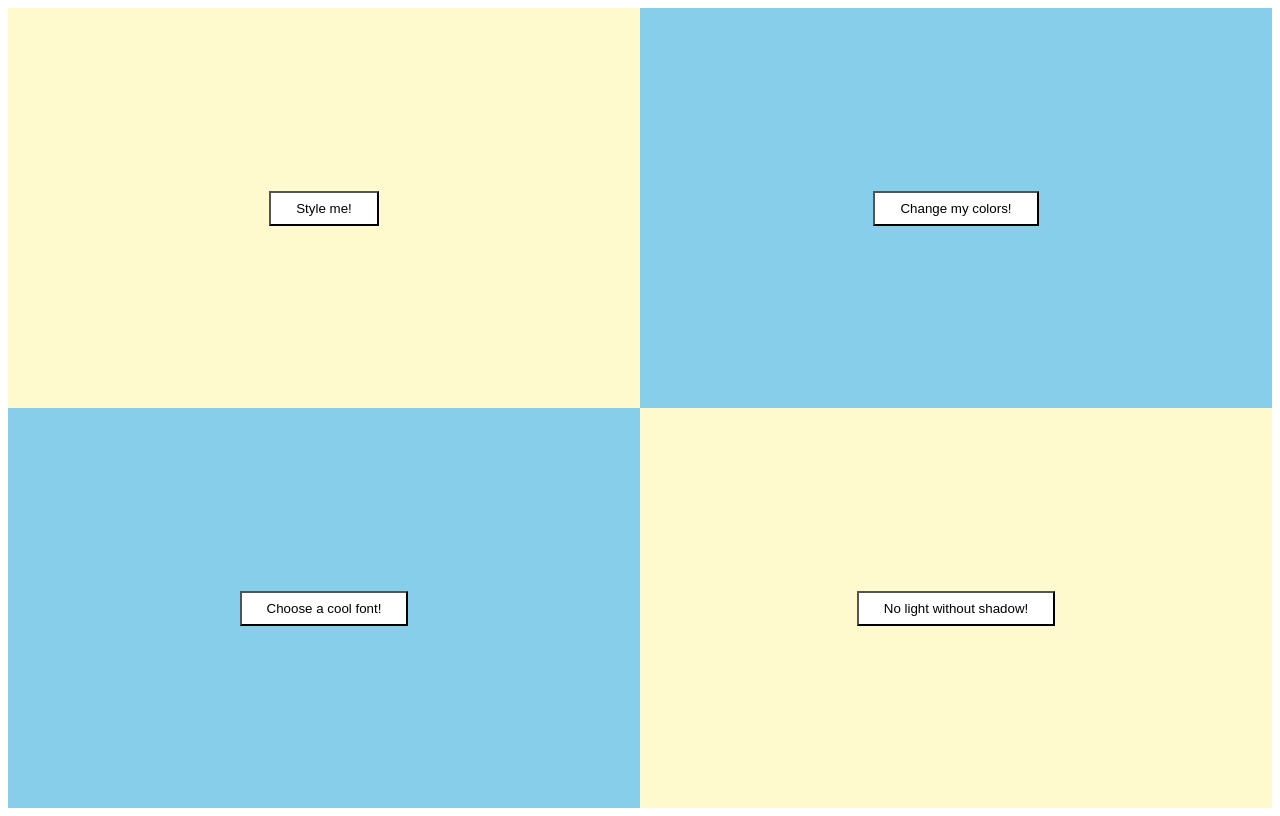
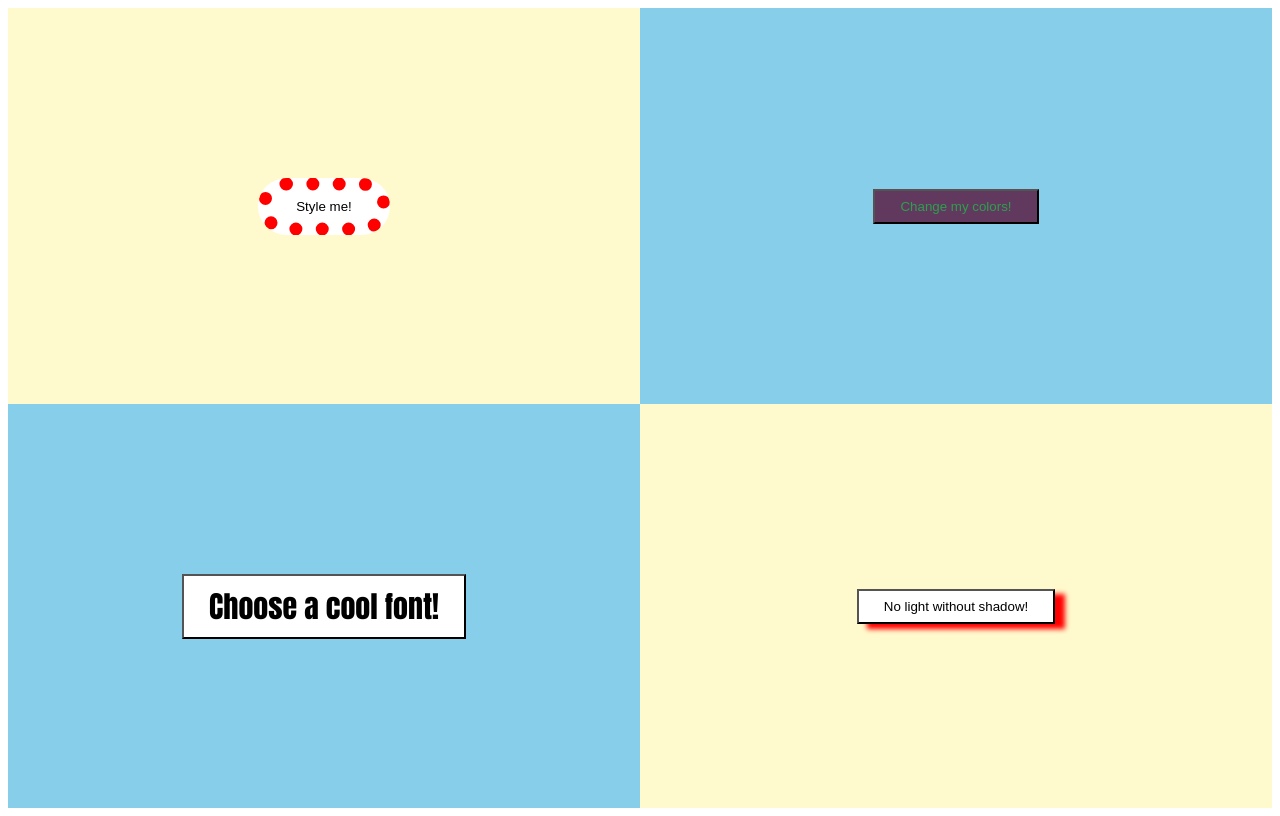
Before and after one commit to arne-witteler/web-dev-repeat, a website: page css-basics_button-styles/index.html in a window 1280 px wide. Drawn offline with Linux system fonts and the light colour scheme.

Commit message:
add solution

```diff
--- a/css-basics_button-styles/css/styles.css
+++ b/css-basics_button-styles/css/styles.css
@@ -31,19 +31,20 @@ button {
 Make sure not to put your code into the comments, because then nothing will happen. */
 
 .button1 {
-  /* Style me! Change my border, set a border radius or try out other styles. :) */
+  border: 1em dotted red;
+  border-radius: 100px;
 }
 
 .button2 {
-  /* Style me! Change my color or background-color, or both! You can experiment with different color formats here, like HEX, RGB, etc. */
+  color: hsl(137, 57%, 40%);
+  background-color: rgb(97, 57, 95);
 }
 
 .button3 {
-  /* Style me! You can test out changing the font, font size, ...*/
+  font-family: Impact, Haettenschweiler, "Arial Narrow Bold", sans-serif;
+  font-size: 30px;
 }
 
 .button4 {
-  /* Style me! Can you add a shadow to this button? Try playing around with shadow properties - you can even change the shadow color, size, and more. */
+  box-shadow: 10px 5px 5px red;
 }
-
-/* Feel free to play around with other properties, too. */
```
